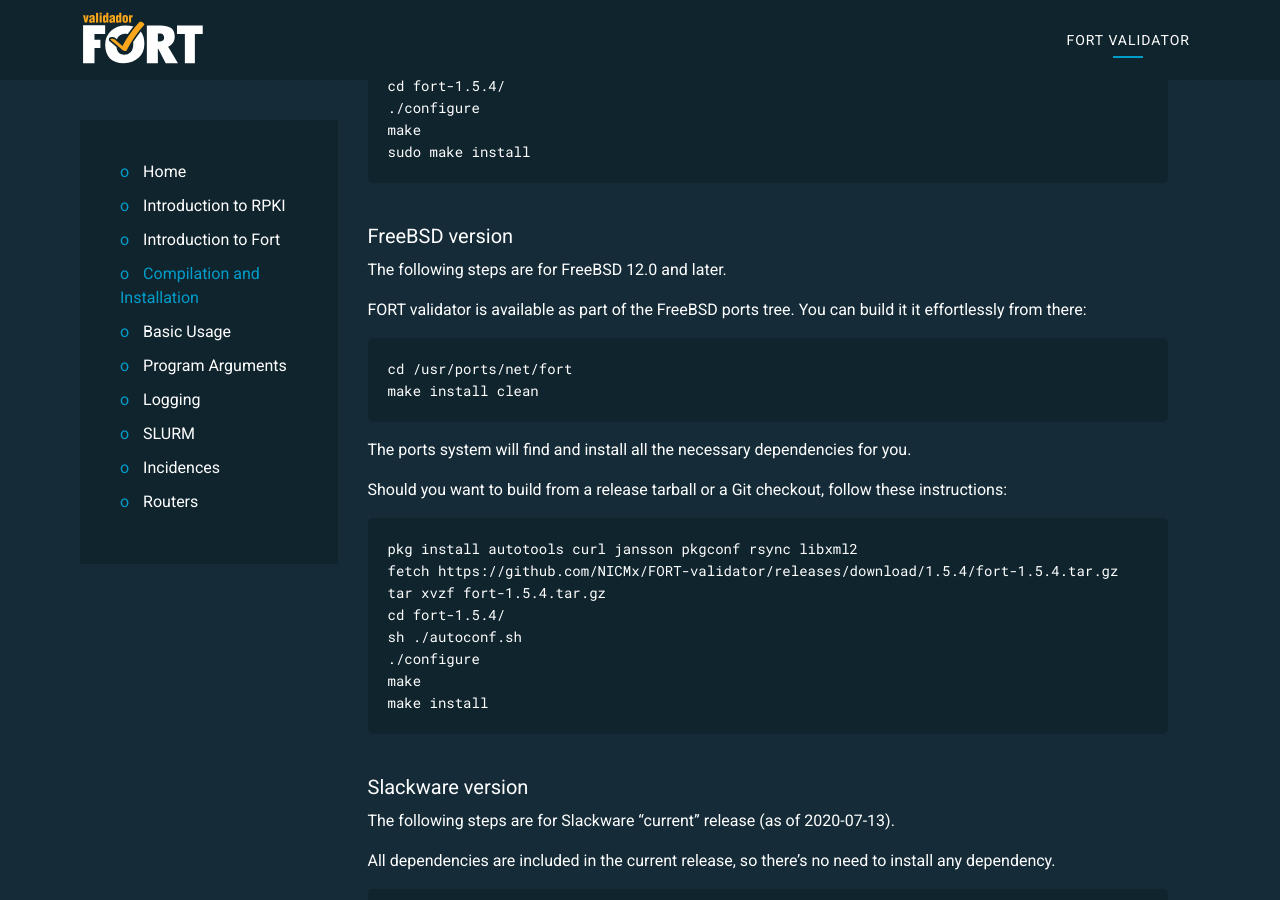
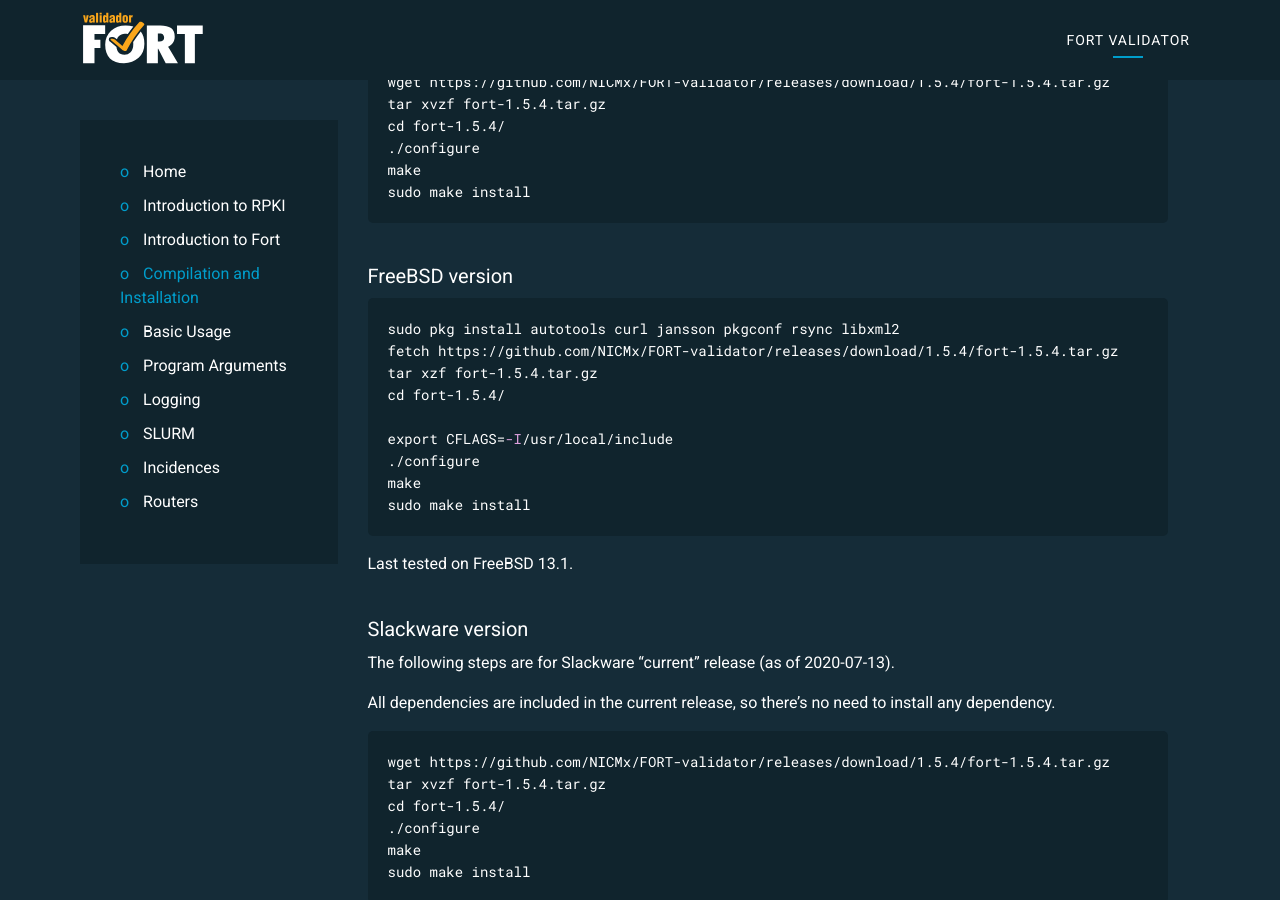
Before and after one commit to NICMx/FORT-validator, a Jekyll site: the page built from docs/installation.md, in a window 1280 px wide and 900 px high, scrolled down 7857 px. Built offline with Jekyll 4.4.1, drawn with Linux system fonts in a browser that asks for light colours; some of the changed text lies outside the part shown.

Commit message:
Protocolary updates for release 1.5.4 (2nd attempt)

```diff
--- a/docs/installation.md
+++ b/docs/installation.md
@@ -243,11 +243,11 @@ sudo make install
 
 {% highlight bash %}
 su
-pkg_add jansson libexecinfo rsync libxml # OpenBSD already ships with LibreSSL
+pkg_add curl jansson libexecinfo rsync libxml # OpenBSD already ships with LibreSSL
 exit
 
 ftp https://github.com/NICMx/FORT-validator/releases/download/{{ site.fort-latest-version }}/fort-{{ site.fort-latest-version }}.tar.gz
-tar xvzf fort-{{ site.fort-latest-version }}.tar.gz
+tar xzf fort-{{ site.fort-latest-version }}.tar.gz
 cd fort-{{ site.fort-latest-version }}/
 # clang is needed because of gnu11.
 env CC=clang CFLAGS=-I/usr/local/include LDFLAGS=-L/usr/local/lib ./configure
@@ -256,6 +256,8 @@ su
 make install
 exit
 {% endhighlight %}
+
+Last tested on OpenBSD 7.2.
 
 ### RHEL/CentOS version
 
@@ -341,29 +343,19 @@ sudo make install
 
 ### FreeBSD version
 
-The following steps are for FreeBSD 12.0 and later.
+{% highlight bash %}
+sudo pkg install autotools curl jansson pkgconf rsync libxml2
+fetch https://github.com/NICMx/FORT-validator/releases/download/{{ site.fort-latest-version }}/fort-{{ site.fort-latest-version }}.tar.gz
+tar xzf fort-{{ site.fort-latest-version }}.tar.gz
+cd fort-{{ site.fort-latest-version }}/
 
-FORT validator is available as part of the FreeBSD ports tree.  You can build it it effortlessly from there:
-
-{% highlight bash %}
-cd /usr/ports/net/fort
-make install clean
+export CFLAGS=-I/usr/local/include
+./configure
+make
+sudo make install
 {% endhighlight %}
 
-The ports system will find and install all the necessary dependencies for you.
-
-Should you want to build from a release tarball or a Git checkout, follow these instructions:
-
-{% highlight bash %}
-pkg install autotools curl jansson pkgconf rsync libxml2
-fetch https://github.com/NICMx/FORT-validator/releases/download/{{ site.fort-latest-version }}/fort-{{ site.fort-latest-version }}.tar.gz
-tar xvzf fort-{{ site.fort-latest-version }}.tar.gz
-cd fort-{{ site.fort-latest-version }}/
-sh ./autoconf.sh
-./configure
-make
-make install
-{% endhighlight %}
+Last tested on FreeBSD 13.1.
 
 ### Slackware version
 
```
Also changed, not shown: docs/index.md (+2 -2 lines), README.md, 1 other file.
